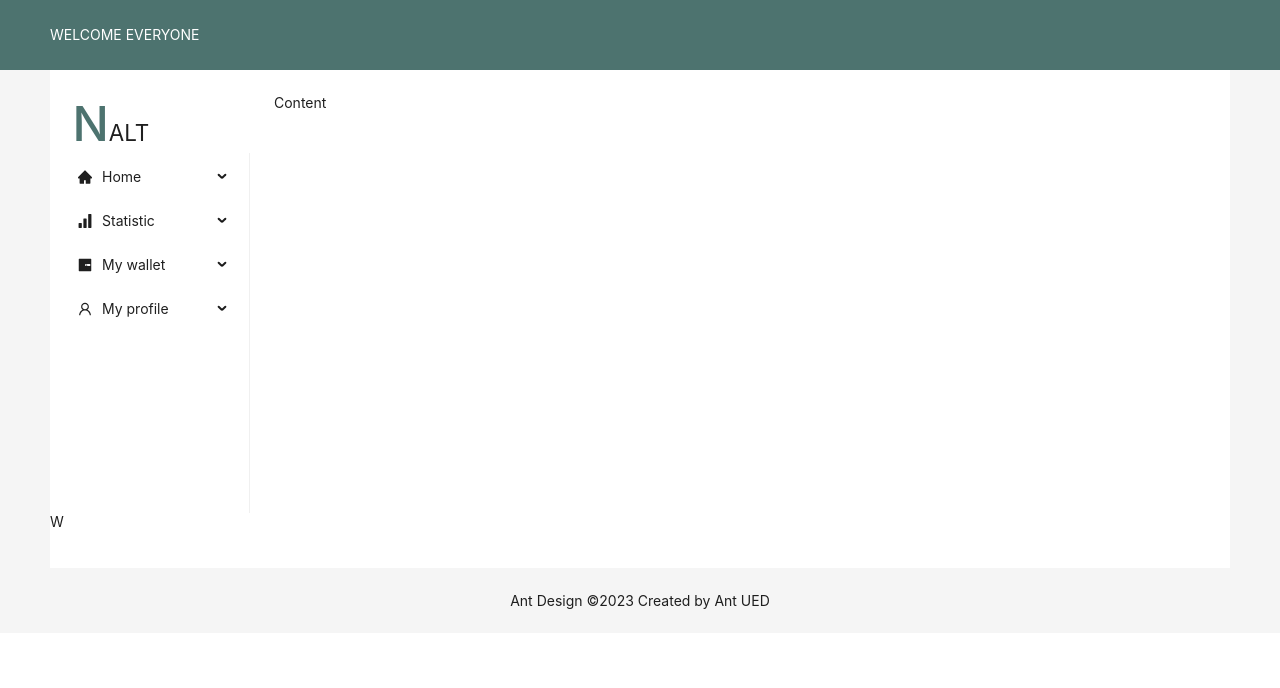
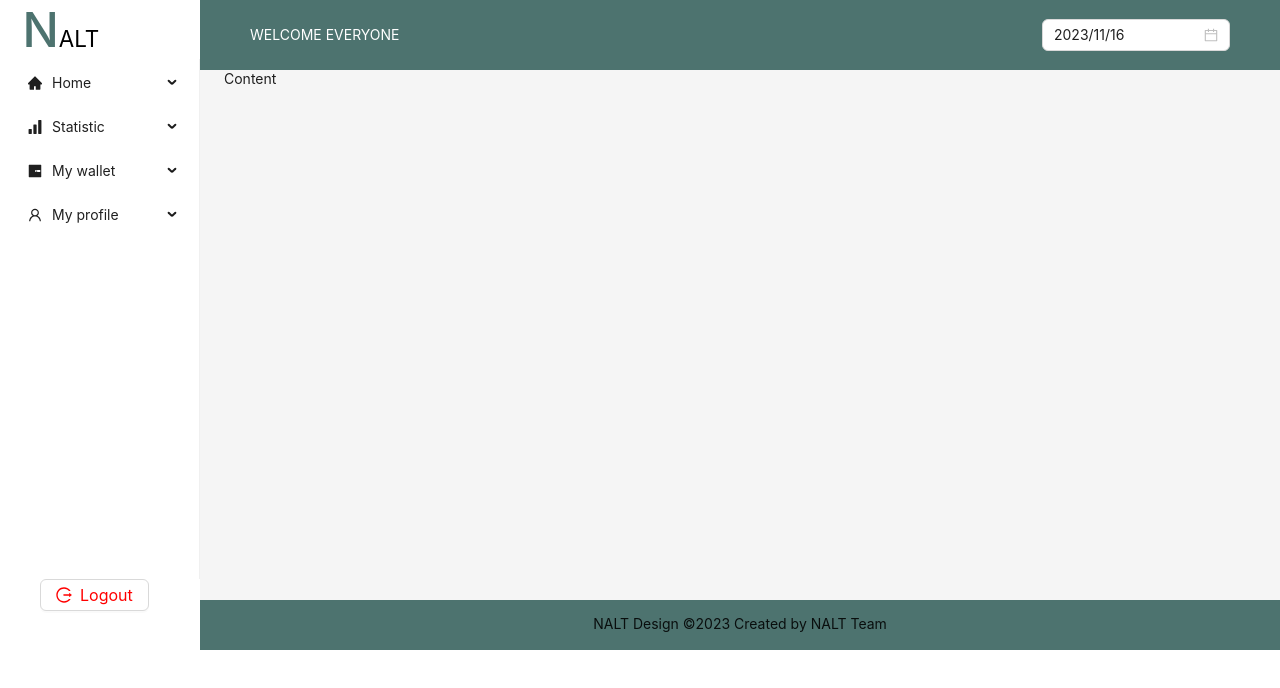
Before and after one commit to minhnhat-dev/NALT-app, a Next.js app in the folder client/: page / in a window 1280 px wide. Shown: the top 688 px of the page. Built offline with nearby package versions, Linux system fonts and the light colour scheme.

Commit message:
layout-header

```diff
--- /dev/null
+++ b/client/src/app/Components/date.tsx
@@ -0,0 +1,16 @@
+import React from "react";
+import dayjs from "dayjs";
+import { DatePicker, Space } from "antd";
+
+const dateFormat = "YYYY/MM/DD";
+// const date = new Date();
+
+const Date: React.FC = () => (
+  <Space direction="vertical" size={20}>
+    <DatePicker
+    defaultValue={dayjs()}
+    format={dateFormat}/>
+  </Space>
+);
+
+export default Date;
--- a/client/src/app/page.tsx
+++ b/client/src/app/page.tsx
@@ -5,10 +5,11 @@ import {
   WalletFilled,
   UserOutlined,
   SignalFilled,
+  LogoutOutlined,
 } from "@ant-design/icons";
 import type { MenuProps } from "antd";
-import { Layout, Menu, theme } from "antd";
-
+import { Layout, Menu, theme, Button } from "antd";
+import Date from "./Components/date";
 
 const { Header, Content, Footer, Sider } = Layout;
 
@@ -50,11 +51,13 @@ const items2: MenuProps["items"] = [
     key: "sub4",
     icon: <UserOutlined />,
     label: "My profile",
-    children: [{
-      key:'1',
-      label:'opotion'
-    }]
-  }
+    children: [
+      {
+        key: "1",
+        label: "opotion",
+      },
+    ],
+  },
 ];
 
 const App: React.FC = () => {
@@ -64,37 +67,61 @@ const App: React.FC = () => {
 
   return (
     <Layout>
-      <Header style={{display:'flex', alignItems:'center', width:'100%',height:'70px', backgroundColor:' #4D736F'}}>
-          <p style={{lineHeight:'1.8rem', color:'white'}}>
+      <Sider style={{ background: colorBgContainer }} width={200} >
+        <div
+          style={{
+            display: "flex",
+            justifyContent: "flex-start",
+            alignItems: "baseline",
+            paddingLeft: "1.4rem",
+          }}
+        >
+          <span
+            style={{ fontSize: "3rem", fontWeight: "500", color: "#4D736F" }}
+          >
+            N
+          </span>
+          <span style={{ fontSize: "1.4rem" }}>ALT</span>
+        </div>
+        <Menu
+          mode="inline"
+          defaultSelectedKeys={["0"]}
+          style={{ height: "80%" }}
+          items={items2}
+        />
+        <Button style={{fontSize:'1rem', color:'red', marginLeft:'2.5rem'}}>
+          <LogoutOutlined />
+          Logout
+        </Button>
+      </Sider>
+
+      <Layout>
+        <Header
+          style={{
+            display: "flex",
+            alignItems: "center",
+            width: "100%",
+            height: "70px",
+            backgroundColor: " #4D736F",
+            justifyContent:'space-between'
+          }}
+        >
+          <p style={{ lineHeight: "1.8rem", color: "white" }}>
             WELCOME EVERYONE
           </p>
-      </Header>
+          <Date/>
+        </Header>
 
-      <Content style={{ padding: "0 50px" }}>
-        <Layout style={{ padding: "24px 0", background: colorBgContainer }}>
-          <Sider style={{ background: colorBgContainer }} width={200}>
-            <div style={{display:'flex', justifyContent:'flex-start', alignItems:'baseline', paddingLeft:'1.4rem'}}>
-            <span style={{fontSize:'3rem', fontWeight:'500', color:'#4D736F'}}>N</span>
-            <span style={{fontSize:'1.4rem'}}>ALT</span>
-            </div>
-            <Menu
-              mode="inline"
-              defaultSelectedKeys={["0"]}
 
-              style={{ height: "80%" }}
-              items={items2}
-            />W
-          </Sider>
+        <Content style={{ padding: "0 24px", minHeight: 530 }}>
+          Content
+        </Content>
 
-          <Content style={{ padding: "0 24px", minHeight: 450 }}>
-            Content
-          </Content>
-        </Layout>
-      </Content>
 
-      <Footer style={{ textAlign: "center" }}>
-        Ant Design ©2023 Created by Ant UED
-      </Footer>
+        <Footer style={{   height: "50px", backgroundColor: " #4D736F", padding:'0' }}>
+          <p style={{textAlign:'center', lineHeight:'3.0rem'}}>NALT Design ©2023 Created by NALT Team</p>
+        </Footer>
+      </Layout>
     </Layout>
   );
 };
```
